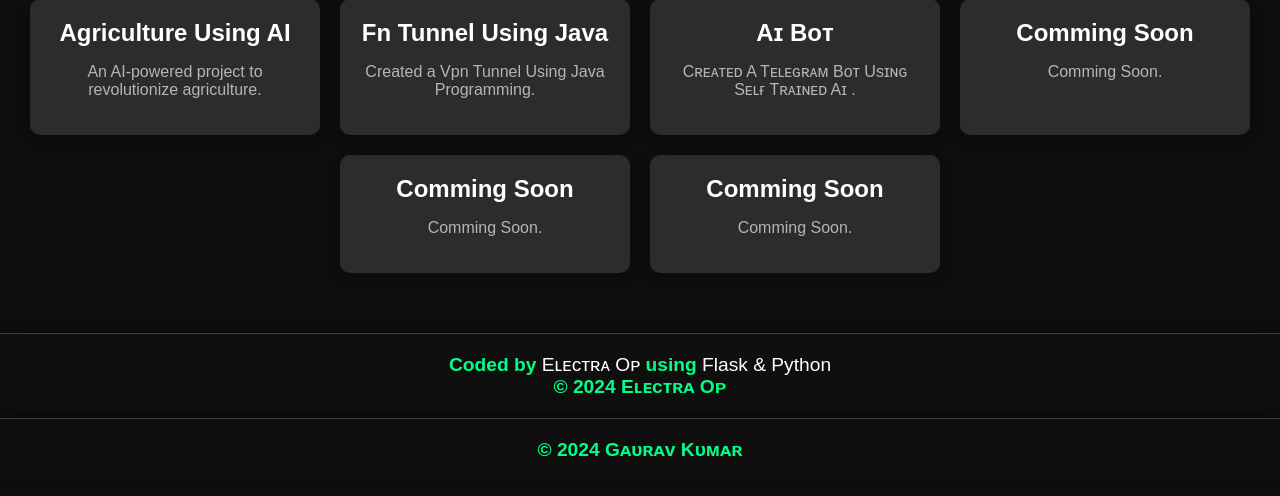
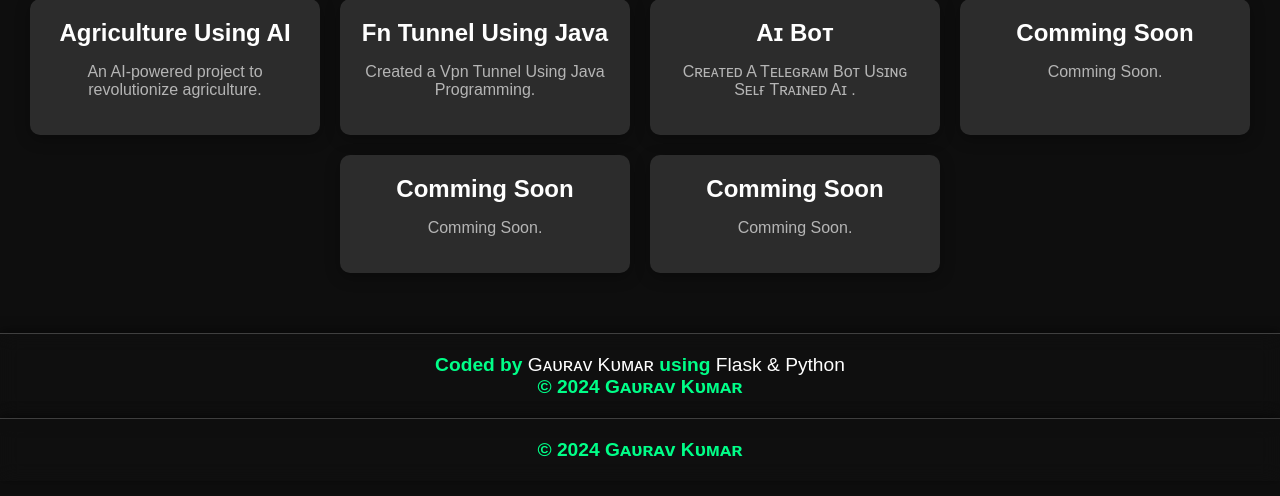
Before and after one commit to fnnetwork/GauravKumar, a Flask app: page /projects in a window 1280 px wide. Shown: the part 246-742 px from the top of the page. Run offline with Flask 3, Linux system fonts and the light colour scheme.

Commit message:
Update projects.html

```diff
--- a/templates/projects.html
+++ b/templates/projects.html
@@ -1,6 +1,6 @@
 {% extends "base.html" %}
 
-{% block title %}Projects - Techno Tinker{% endblock %}
+{% block title %}Projects - Gᴀᴜʀᴀᴠ Kᴜᴍᴀʀ{% endblock %}
 
 {% block content %}
 <div class="projects-section">
@@ -35,8 +35,8 @@
 
 <!-- Footer -->
 <footer>
-    <p>Coded by <span>Eʟᴇᴄᴛʀᴀ Oᴘ</span> using <span>Flask & Python</span></p>
-    <p>© 2024 Eʟᴇᴄᴛʀᴀ Oᴘ</p>
+    <p>Coded by <span>Gᴀᴜʀᴀᴠ Kᴜᴍᴀʀ</span> using <span>Flask & Python</span></p>
+    <p>© 2024 Gᴀᴜʀᴀᴠ Kᴜᴍᴀʀ</p>
 </footer>
 
 <script>
```
